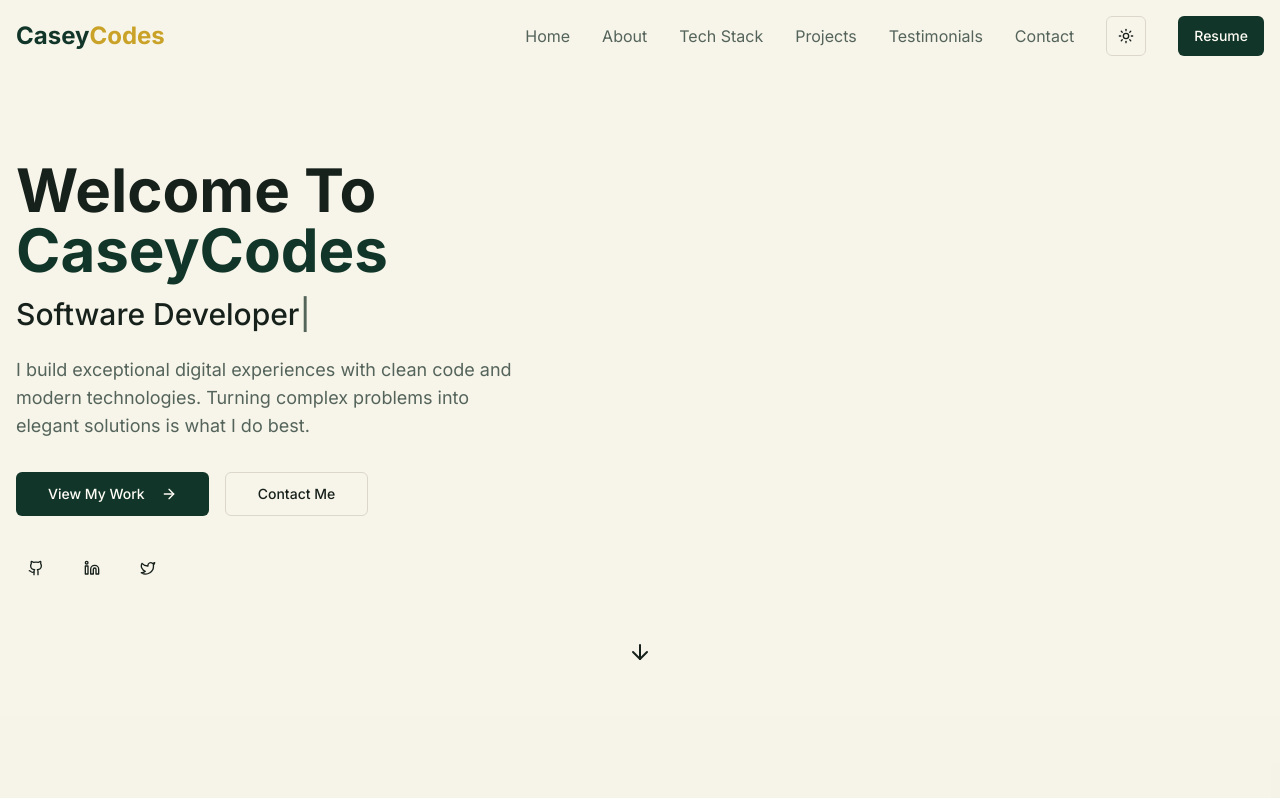
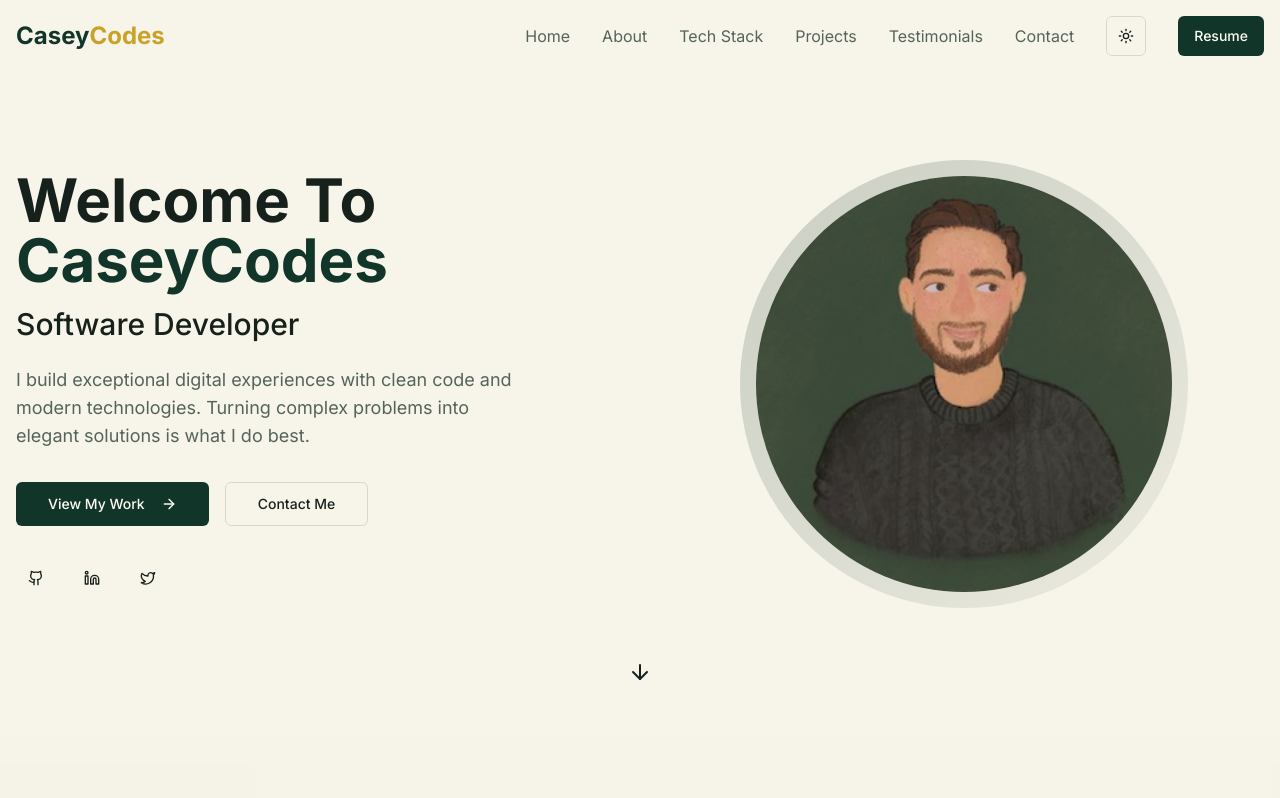
Before and after one commit to CaseyR1221/portfolio-2026, a Next.js app: page / in a window 1280 px wide. Shown: the top 798 px of the page. Built offline with nearby package versions, Linux system fonts and the light colour scheme.

Commit message:
Add portrait image to hero with responsive 50/50 layout

```diff
--- a/components/hero.tsx
+++ b/components/hero.tsx
@@ -1,6 +1,7 @@
 "use client"
 
 import { useEffect, useState } from "react"
+import Image from "next/image"
 import { Button } from "@/components/ui/button"
 import { ArrowRight, Github, Linkedin, Twitter } from "lucide-react"
 import { motion } from "framer-motion"
@@ -84,14 +85,17 @@ export default function Hero() {
             initial={{ opacity: 0, scale: 0.9 }}
             animate={{ opacity: 1, scale: 1 }}
             transition={{ duration: 0.5, delay: 0.2 }}
-            className="relative aspect-square max-w-md mx-auto"
+            className="relative hidden md:block aspect-square w-full max-w-md mx-auto"
           >
             <div className="absolute inset-0 bg-linear-to-br from-primary/20 to-primary/5 rounded-full"></div>
             <div className="absolute inset-4 bg-muted rounded-full overflow-hidden">
-              <img
-                src="/placeholder.svg?height=400&width=400"
-                alt="CaseyCodes"
-                className="w-full h-full object-cover"
+              <Image
+                src="/images/me.jpg"
+                alt="Portrait illustration of Casey"
+                fill
+                sizes="(min-width: 768px) 28rem, 0px"
+                className="object-cover"
+                priority
               />
             </div>
           </motion.div>
```
Also changed, not shown: public/images/me.jpg (added).
